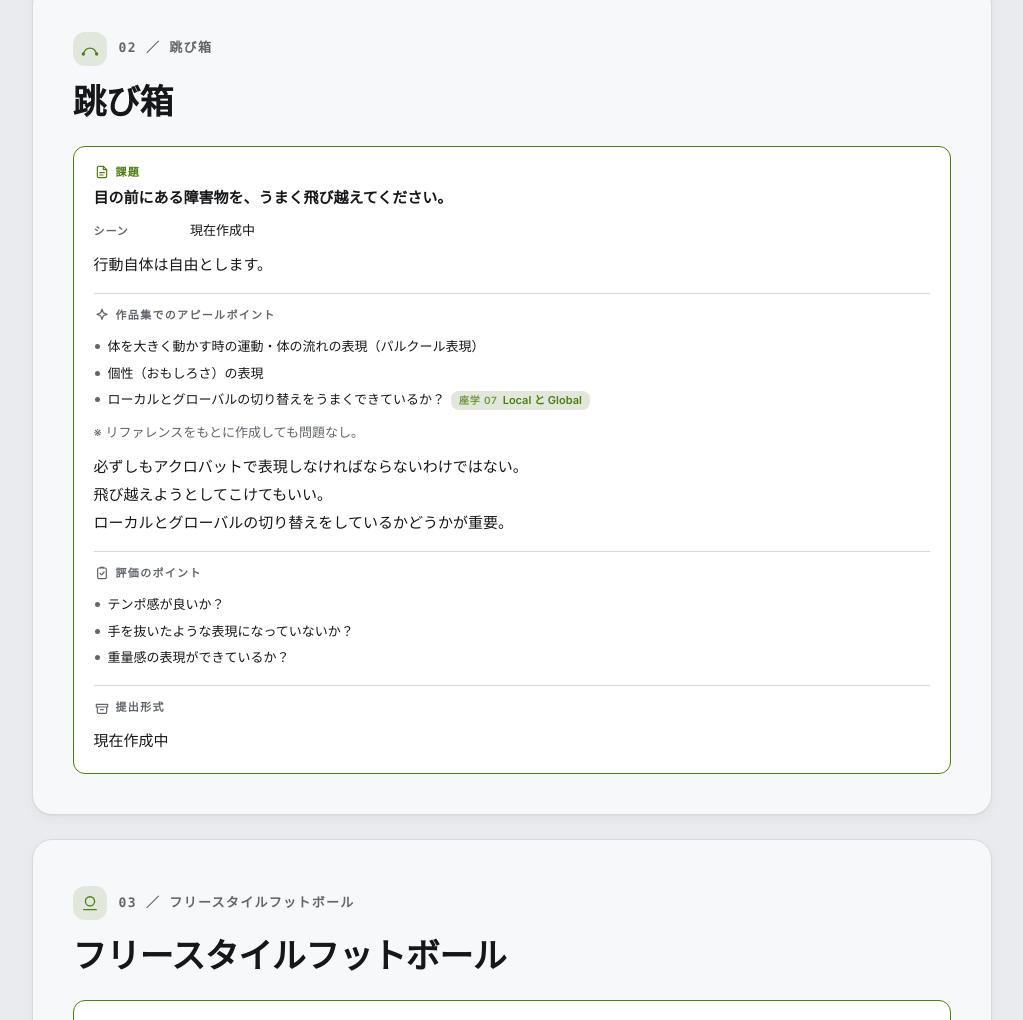
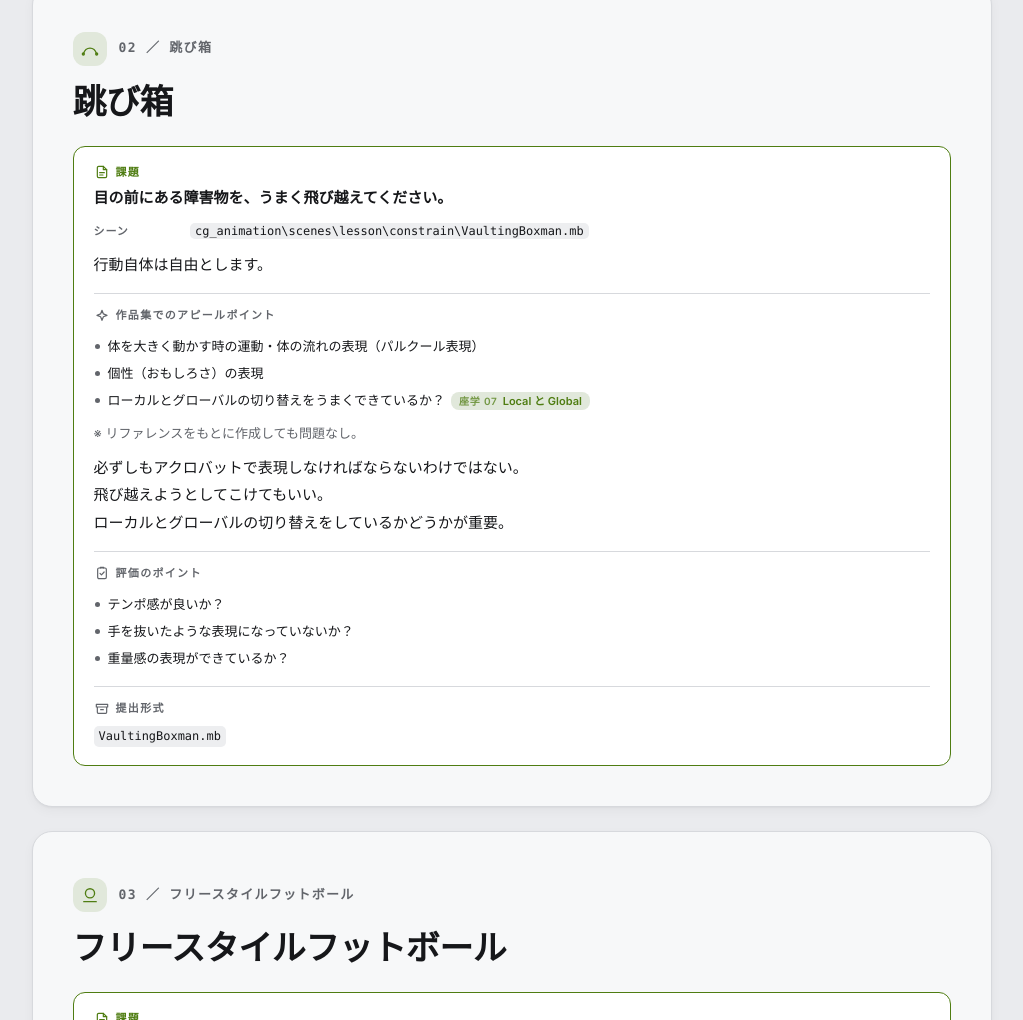
Before and after one commit to tas9-labo/lesson, a plain HTML site: page ex-constraint-adv.html in a window 1280 px wide. Shown: the part 1214-2234 px from the top of the page, without its empty margins (121-1144 px from the left). Drawn offline with Linux system fonts and the light colour scheme.

Commit message:
演習07 跳び箱のシーンと提出形式を VaultingBoxman.mb に
Co-Authored-By: Claude Opus 5.5 <noreply@anthropic.com>

```diff
--- a/ex-constraint-adv.html
+++ b/ex-constraint-adv.html
@@ -114,7 +114,7 @@
     <p class="task-k"><svg class="ic" aria-hidden="true"><use href="#i-task"/></svg>課題</p>
     <p class="task-t">目の前にある障害物を、<br class="sp">うまく飛び越えてください。</p>
     <dl class="meta">
-      <div><dt>シーン</dt><dd>現在作成中</dd></div>
+      <div><dt>シーン</dt><dd><code>cg_animation\<wbr>scenes\<wbr>lesson\<wbr>constrain\<wbr>VaultingBoxman.mb</code></dd></div>
     </dl>
     <p class="txt">行動自体は自由とします。</p>
     <div class="task-sub">
@@ -137,7 +137,7 @@
     </div>
     <div class="task-sub">
       <p class="task-sk"><svg class="ic" aria-hidden="true"><use href="#i-box"/></svg>提出形式</p>
-      <p class="txt">現在作成中</p>
+      <ul class="files"><li><code>VaultingBoxman.mb</code></li></ul>
     </div>
   </div>
 </section>
```
